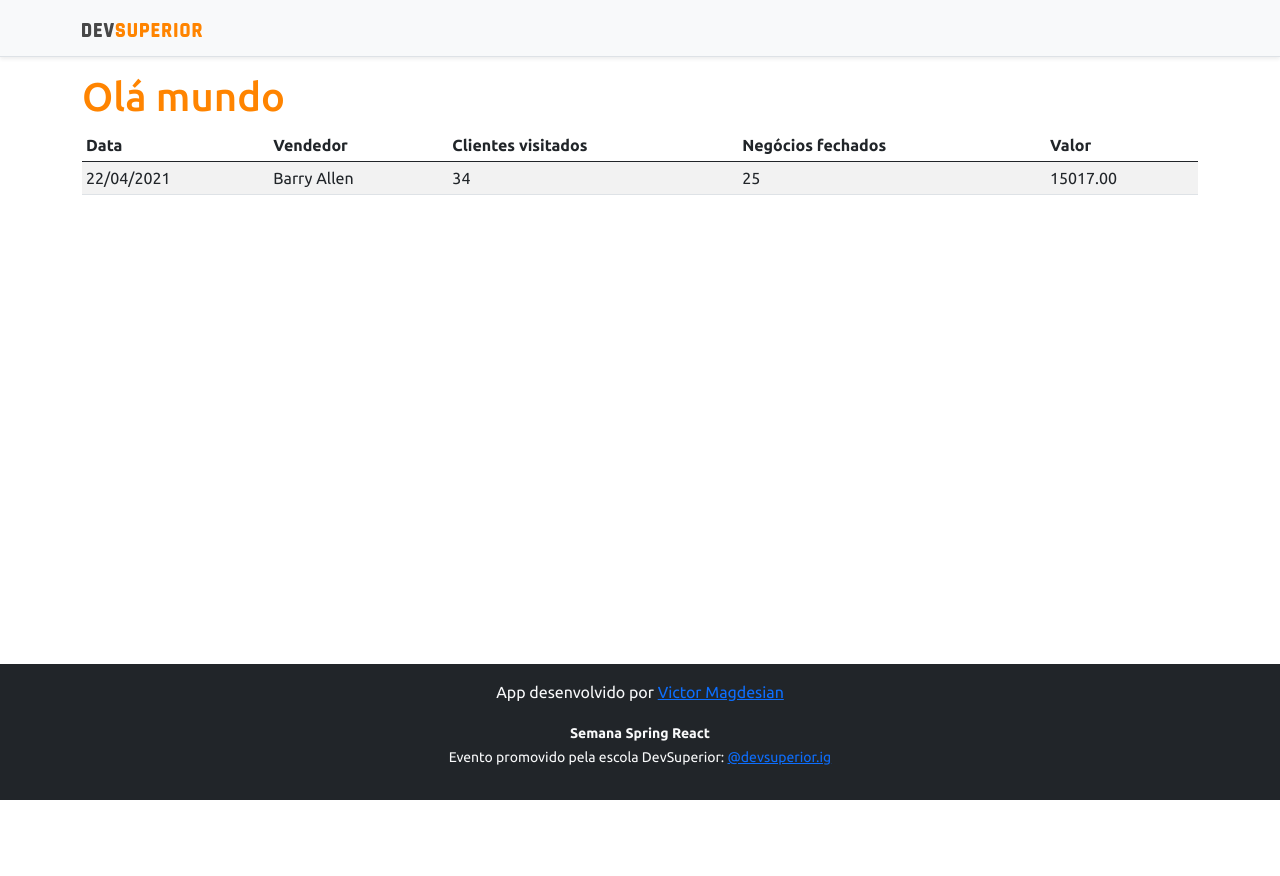
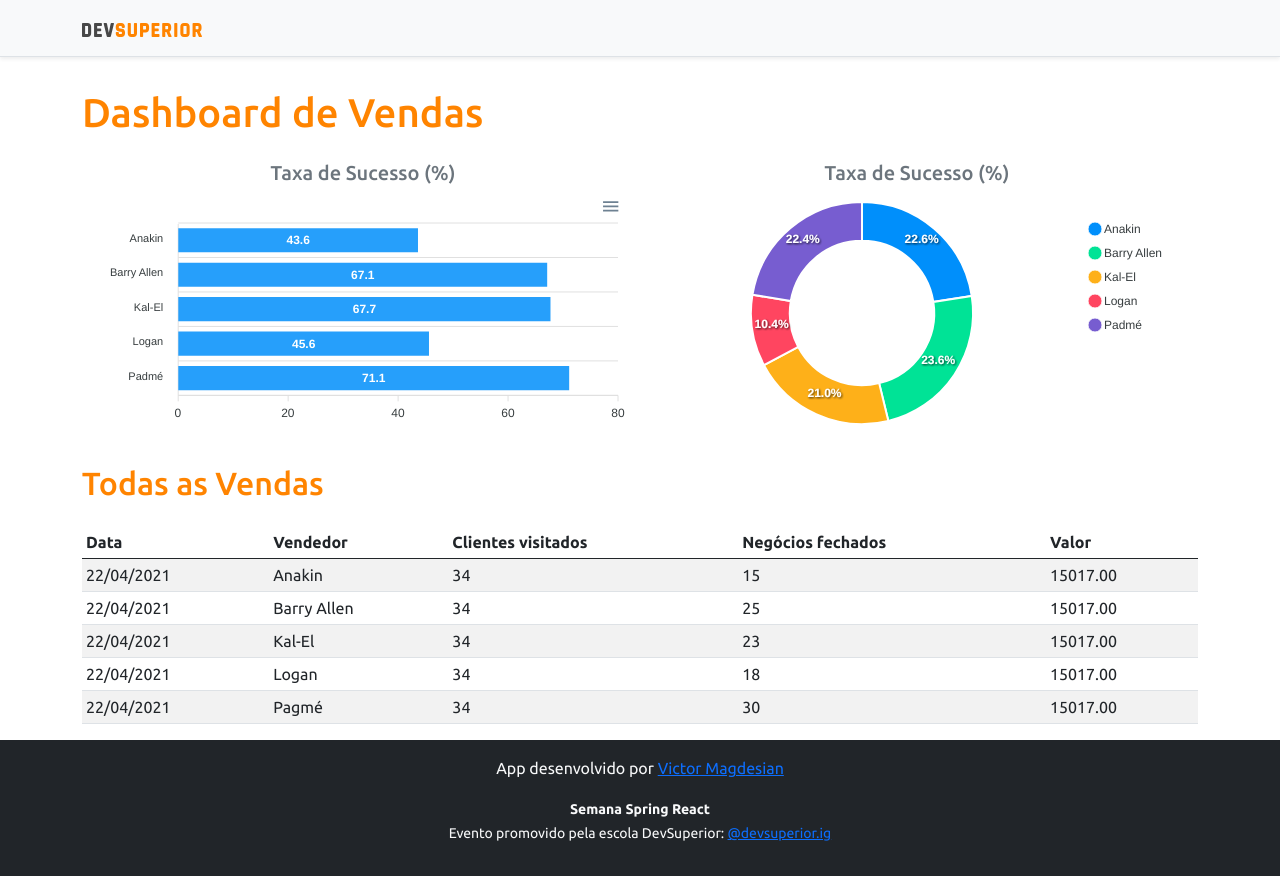
Before and after one commit to victorMagdesian/projeto-sds3, a React (Create React App) app in the folder frontend/: page / in a window 1280 px wide. Before the commit the page ends 800 px from the top, so only its background shows below. Built offline with nearby package versions, Linux system fonts and the light colour scheme.

Commit message:
Static charts

```diff
--- a/frontend/package.json
+++ b/frontend/package.json
@@ -11,8 +11,10 @@
     "@types/node": "^12.0.0",
     "@types/react": "^17.0.0",
     "@types/react-dom": "^17.0.0",
+    "apexcharts": "^3.26.1",
     "bootstrap": "^5.0.0",
     "react": "^17.0.2",
+    "react-apexcharts": "^1.3.9",
     "react-dom": "^17.0.2",
     "react-scripts": "4.0.3",
     "typescript": "^4.1.2",
--- a/frontend/src/App.tsx
+++ b/frontend/src/App.tsx
@@ -1,4 +1,6 @@
+import BarChart from "components/BarChart";
 import DataTable from "components/DataTable";
+import DonutChart from "components/DonutChart";
 import Footer from "components/Footer";
 import NavBar from "components/NavBar";
 
@@ -8,10 +10,23 @@
     <>
       <NavBar />
       <div className="container">
-        <h1 className="text-primary">Olá mundo</h1>
+        <h1 className="text-primary py-3">Dashboard de Vendas</h1>
+        <div className="row px-3">
+          <div className="col-sm-6">
+            <h5 className="text-center text-secondary">Taxa de Sucesso (%)</h5>
+            <BarChart />
+          </div>
+          <div className="col-sm-6">
+            <h5 className="text-center text-secondary">Taxa de Sucesso (%)</h5>
+            <DonutChart />
+          </div>
+        </div>
+        <div className="py-3">
+          <h2 className="text-primary">Todas as Vendas</h2>
+        </div>
         <DataTable />
       </div>
-     <Footer />
+      <Footer />
     </>
   );
 }
--- /dev/null
+++ b/frontend/src/components/BarChart/index.tsx
@@ -0,0 +1,34 @@
+import Chart from 'react-apexcharts'
+
+function BarChart() {
+    const options = {
+        plotOptions: {
+            bar: {
+                horizontal: true,
+            }
+        },
+    };
+
+    const mockData = {
+        labels: {
+            categories: ['Anakin', 'Barry Allen', 'Kal-El', 'Logan', 'Padmé']
+        },
+        series: [
+            {
+                name: "% Sucesso",
+                data: [43.6, 67.1, 67.7, 45.6, 71.1]
+            }
+        ]
+    };
+    return (
+        <Chart
+            options={{...options, xaxis: mockData.labels}}
+            series={mockData.series}
+            type='bar'
+            height='240'
+        />
+
+    );
+}
+
+export default BarChart;
--- a/frontend/src/components/DataTable/index.tsx
+++ b/frontend/src/components/DataTable/index.tsx
@@ -14,9 +14,37 @@
                 <tbody>
                     <tr>
                         <td>22/04/2021</td>
+                        <td>Anakin</td>
+                        <td>34</td>
+                        <td>15</td>
+                        <td>15017.00</td>
+                    </tr>
+                    <tr>
+                        <td>22/04/2021</td>
                         <td>Barry Allen</td>
                         <td>34</td>
                         <td>25</td>
+                        <td>15017.00</td>
+                    </tr>
+                    <tr>
+                        <td>22/04/2021</td>
+                        <td>Kal-El</td>
+                        <td>34</td>
+                        <td>23</td>
+                        <td>15017.00</td>
+                    </tr>
+                    <tr>
+                        <td>22/04/2021</td>
+                        <td>Logan</td>
+                        <td>34</td>
+                        <td>18</td>
+                        <td>15017.00</td>
+                    </tr>
+                    <tr>
+                        <td>22/04/2021</td>
+                        <td>Pagmé</td>
+                        <td>34</td>
+                        <td>30</td>
                         <td>15017.00</td>
                     </tr>
                 </tbody>
--- /dev/null
+++ b/frontend/src/components/DonutChart/index.tsx
@@ -0,0 +1,24 @@
+import Chart from 'react-apexcharts'
+
+function DonutChart() {
+    const mockData = {
+        series: [477138, 499928, 444867, 220426, 473088],
+        labels: ['Anakin', 'Barry Allen', 'Kal-El', 'Logan', 'Padmé']
+    }
+
+    const options = {
+        legend: {
+            show: true
+        }
+    }
+    return (
+        <Chart
+            options={{ ...options, labels: mockData.labels }}
+            series={mockData.series}
+            type='donut'
+            height='240'
+        />
+    );
+}
+
+export default DonutChart;
```
Also changed, not shown: 1 other file (tests, documents, lock files or other folders).
